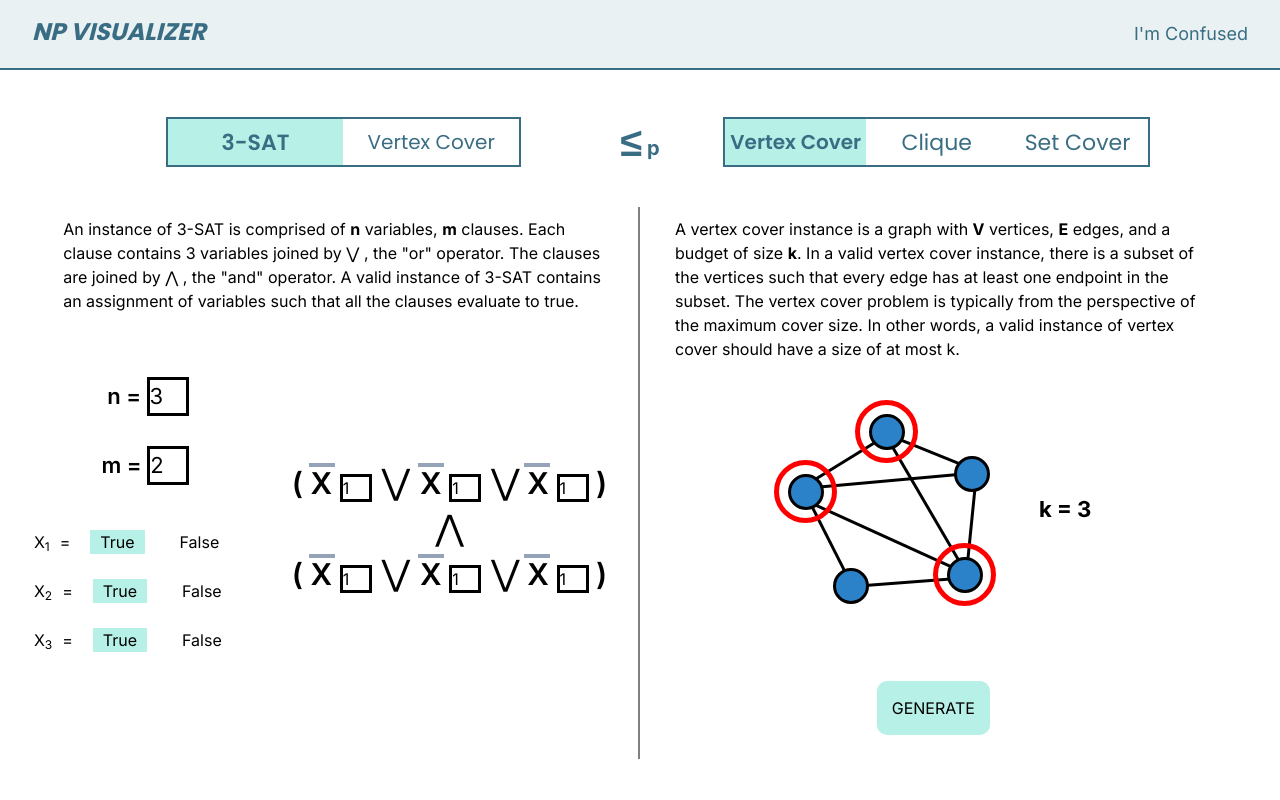
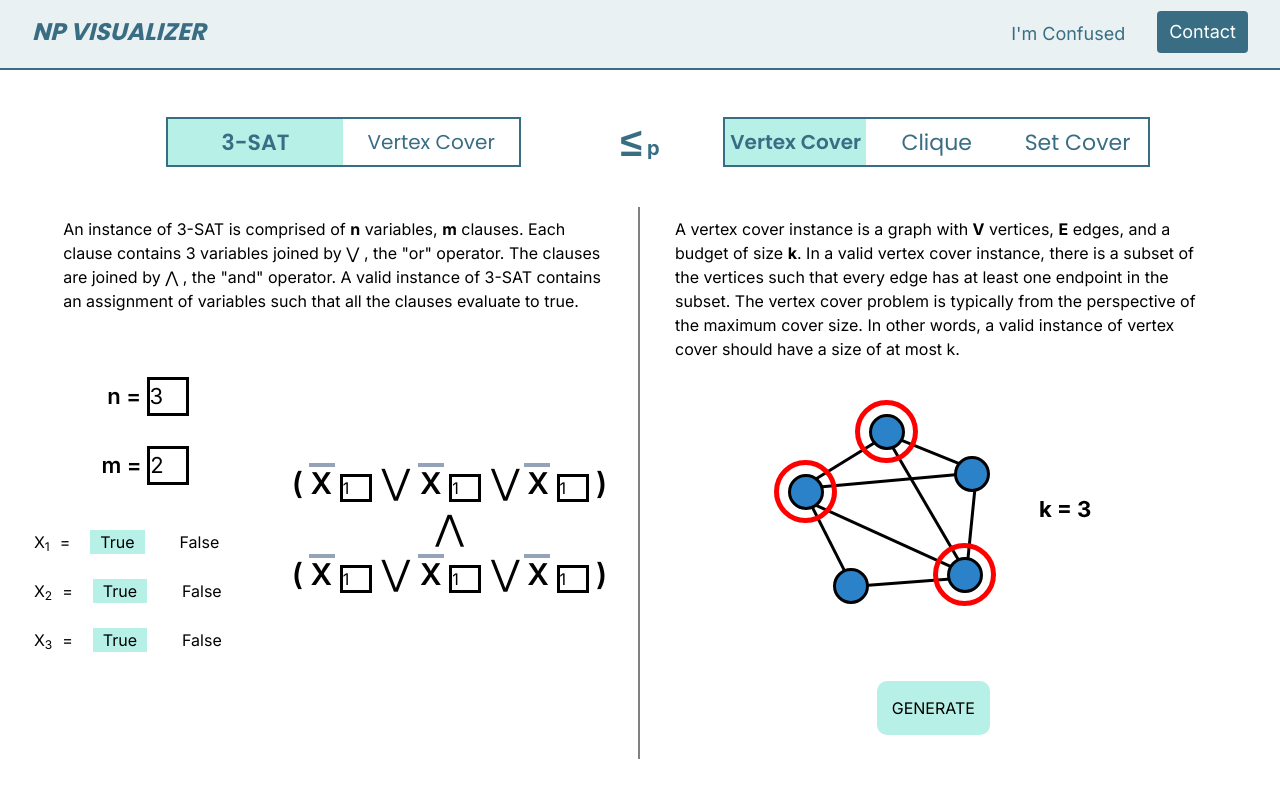
Before and after one commit to shiningaeo/np-reduction-visualizer, a Next.js app: page /np-reduction-visualizer/ in a window 1280 px wide. Shown: the top 800 px of the page. Built offline with nearby package versions, Linux system fonts and the light colour scheme.

Commit message:
contact button

```diff
--- a/src/app/components/Navbar.tsx
+++ b/src/app/components/Navbar.tsx
@@ -16,18 +16,43 @@ export default function Navbar() {
 };
 
   return (
-    <nav className="fixed top-0 left-0 w-full" style={{zIndex:1010, borderBottom: "solid 2px #396D83"}}>
-      <div className="mx-auto px-4 sm:px-6 lg:px-8" style={{height: 68}}>
+    <nav className="fixed top-0 left-0 w-full" style={{ zIndex: 1010, borderBottom: "solid 2px #396D83" }}>
+      <div className="mx-auto px-4 sm:px-6 lg:px-8" style={{ height: 68 }}>
         <div className="flex justify-between h-16">
           <div className="flex-shrink-0 flex items-center title">
-            <a className={`${poppins.className} text-2xl font-bold`}
-            style={{color: "#396D83", fontStyle: "italic"}}>NP VISUALIZER</a>
+            <a className={`${poppins.className} text-2xl font-bold`} style={{ color: "#396D83", fontStyle: "italic" }}>
+              NP VISUALIZER
+            </a>
           </div>
-          <div className="hidden md:flex space-x-8" style={{cursor:"pointer"}}>
-              <a onClick={() => scrollToSection('projects')} className="hover:text-gray-900 text-lg navItem">I'm Confused</a>
+          <div className="md:flex space-x-8">
+            <div className="hidden md:flex space-x-8" style={{ cursor: "pointer" }}>
+              <a onClick={() => scrollToSection('projects')} className="hover:text-gray-900 text-lg navItem">
+                I'm Confused
+              </a>
+            </div>
+            <div className="hidden md:flex space-x-8" style={{ cursor: "pointer" }}>
+              <a href="mailto:rinnyfan@umich.edu"
+                className="text-lg navItem"
+                style={{
+                  backgroundColor: "#396D83",
+                  padding: "7px 12px",
+                  color: "white",
+                  borderRadius: "4px",
+                  marginTop: "auto",
+                  marginBottom: "auto",
+                  transition: "background-color 0.3s ease, color 0.3s ease"
+                }}
+                onMouseEnter={(e) => (e.currentTarget.style.backgroundColor = "#608594")}
+                onMouseLeave={(e) => (e.currentTarget.style.backgroundColor = "#396D83")}
+              >
+                Contact
+              </a>
+            </div>
           </div>
         </div>
       </div>
     </nav>
+
+
   );
 };
--- a/src/app/components/TabMenu.tsx
+++ b/src/app/components/TabMenu.tsx
@@ -22,37 +22,37 @@ export default function TabMenu() {
         {/* Tab menu */}
         <div className="flex border-b">
           <button
-            className={`py-2 px-4 ${activeTab === 'Tab1' ? 'border-b-2 border-blue-500 bg-white' : ''}`}
+            className={`py-2 px-4 ${activeTab === 'Tab1' ? 'border-b-2 border-[#396D83] bg-white' : ''}`}
             onClick={() => handleTabClick('Tab1')}
           >
             NP Problems
           </button>
           <button
-            className={`py-2 px-4 ${activeTab === 'Tab2' ? 'border-b-2 border-blue-500 bg-white' : ''}`}
+            className={`py-2 px-4 ${activeTab === 'Tab2' ? 'border-b-2 border-[#396D83] bg-white' : ''}`}
             onClick={() => handleTabClick('Tab2')}
           >
             3-SAT
           </button>
           <button
-            className={`py-2 px-4 ${activeTab === 'Tab3' ? 'border-b-2 border-blue-500 bg-white' : ''}`}
+            className={`py-2 px-4 ${activeTab === 'Tab3' ? 'border-b-2 border-[#396D83] bg-white' : ''}`}
             onClick={() => handleTabClick('Tab3')}
           >
             Vertex Cover
           </button>
           <button
-            className={`py-2 px-4 ${activeTab === 'Tab4' ? 'border-b-2 border-blue-500 bg-white' : ''}`}
+            className={`py-2 px-4 ${activeTab === 'Tab4' ? 'border-b-2 border-[#396D83] bg-white' : ''}`}
             onClick={() => handleTabClick('Tab4')}
           >
             Clique
           </button>
           <button
-            className={`py-2 px-4 ${activeTab === 'Tab5' ? 'border-b-2 border-blue-500 bg-white' : ''}`}
+            className={`py-2 px-4 ${activeTab === 'Tab5' ? 'border-b-2 border-[#396D83] bg-white' : ''}`}
             onClick={() => handleTabClick('Tab5')}
           >
             Set Cover
           </button>
           <button
-            className={`py-2 px-4 ${activeTab === 'Tab6' ? 'border-b-2 border-blue-500 bg-white' : ''}`}
+            className={`py-2 px-4 ${activeTab === 'Tab6' ? 'border-b-2 border-[#396D83] bg-white' : ''}`}
             onClick={() => handleTabClick('Tab6')}
           >
             About
--- a/src/app/components/vc-to-sc/GraphLayout.tsx
+++ b/src/app/components/vc-to-sc/GraphLayout.tsx
@@ -123,7 +123,7 @@ export default function GraphLayout({visibleSet, index, vMap, V}) {
             <line visibility={getVisibilityEdge(6)} x1="85" y1="301.5" x2="265" y2="301.5" strokeWidth="15" strokeOpacity={0.5} stroke="orange"/>
             <line visibility={getVisibilityEdge(7)} x1="262.648" y1="303.154" x2="321.648" y2="139.154" strokeWidth="15" strokeOpacity={0.5} stroke="orange"/>
             <line visibility={getVisibilityEdge(8)} x1="26.4105" y1="137.936" x2="266.41" y2="301.936" strokeWidth="15" strokeOpacity={0.5} stroke="orange"/>
-            {/* TODO: missing edge */}
+            <line visibility={getVisibilityEdge(9)} x1="27.3478" y1="139.141" x2="87.3478" y2="303.141" strokeWidth="15" strokeOpacity={0.5} stroke="orange"/>
 
             {/* edge labels */}
             <path id="line0label" visibility={visibleSet.has(0) ? 'visible' : 'hidden'} d="M86.9574 64.9091V78H85.3722V66.571H85.2955L82.0994 68.6932V67.0824L85.3722 64.9091H86.9574Z" fill="black"/>
```
Also changed, not shown: src/app/components/vc-to-sc/VC-SC.tsx (+0 -7 lines).
